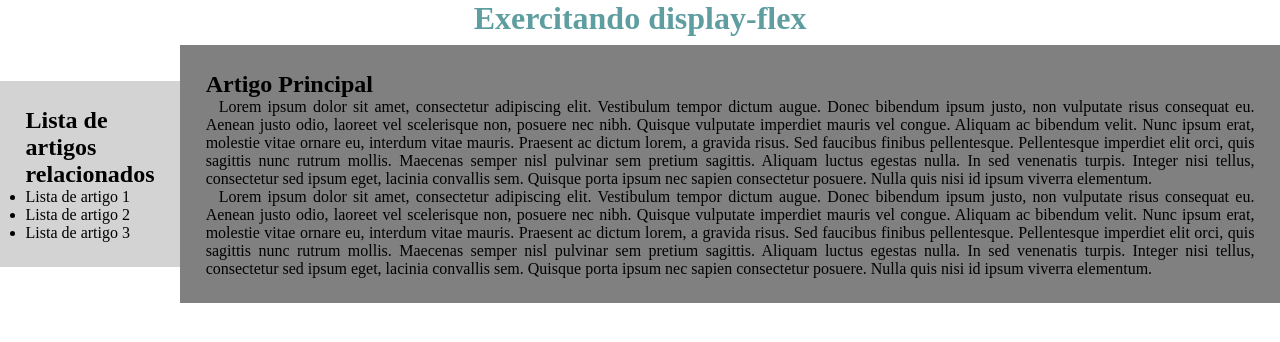
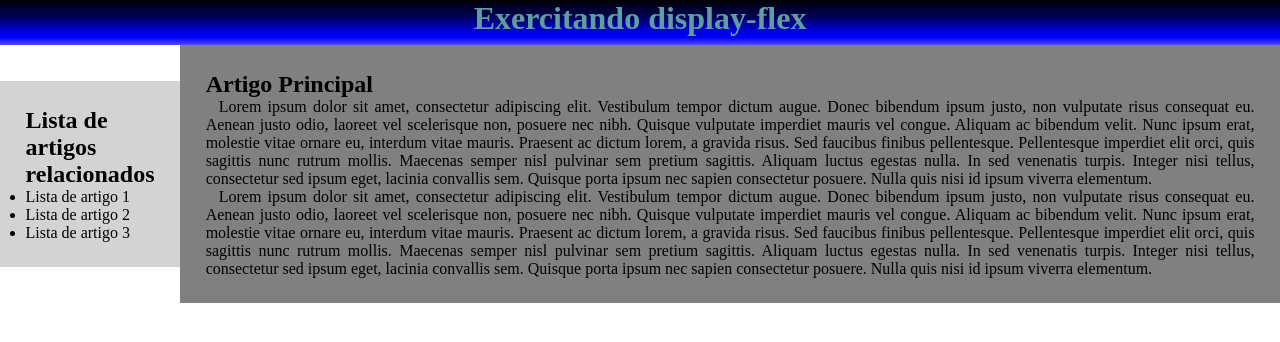
Before and after one commit to meitctech/FrontEnd, a plain HTML site: page CursoFrontEnd/Display_Flax/index.html in a window 1280 px wide. Drawn offline with Linux system fonts and the light colour scheme.

Commit message:
Aplicando efeito gradiente

```diff
--- a/CursoFrontEnd/Display_Flax/_CSS/style.css
+++ b/CursoFrontEnd/Display_Flax/_CSS/style.css
@@ -19,6 +19,7 @@ p{
   height: 45px;
   text-align: center;
   color: cadetblue;
+  background: linear-gradient(180deg,black,rgb(0, 0, 45),rgb(0, 0, 75),darkblue,rgb(0, 0, 212),blue,rgb(79, 79, 247));
 }
 
 /*#####Principal#####*/
```
